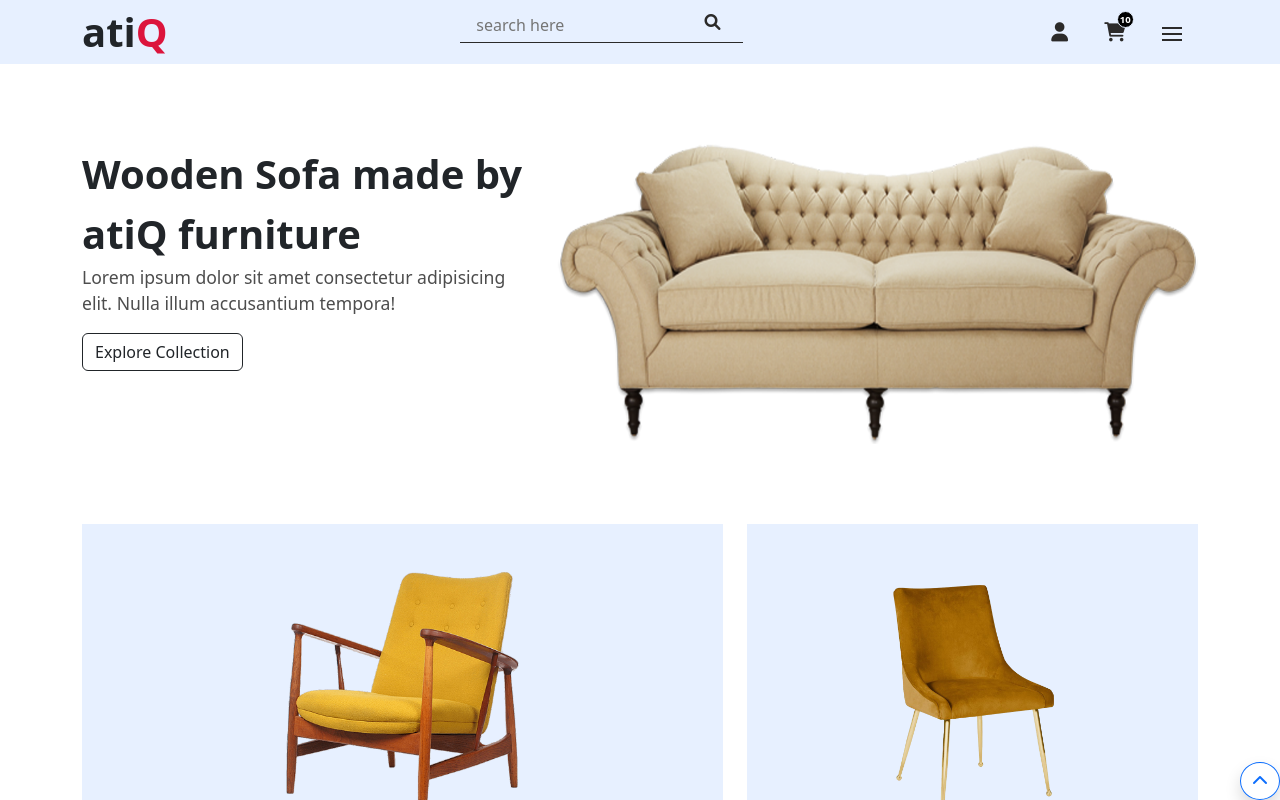
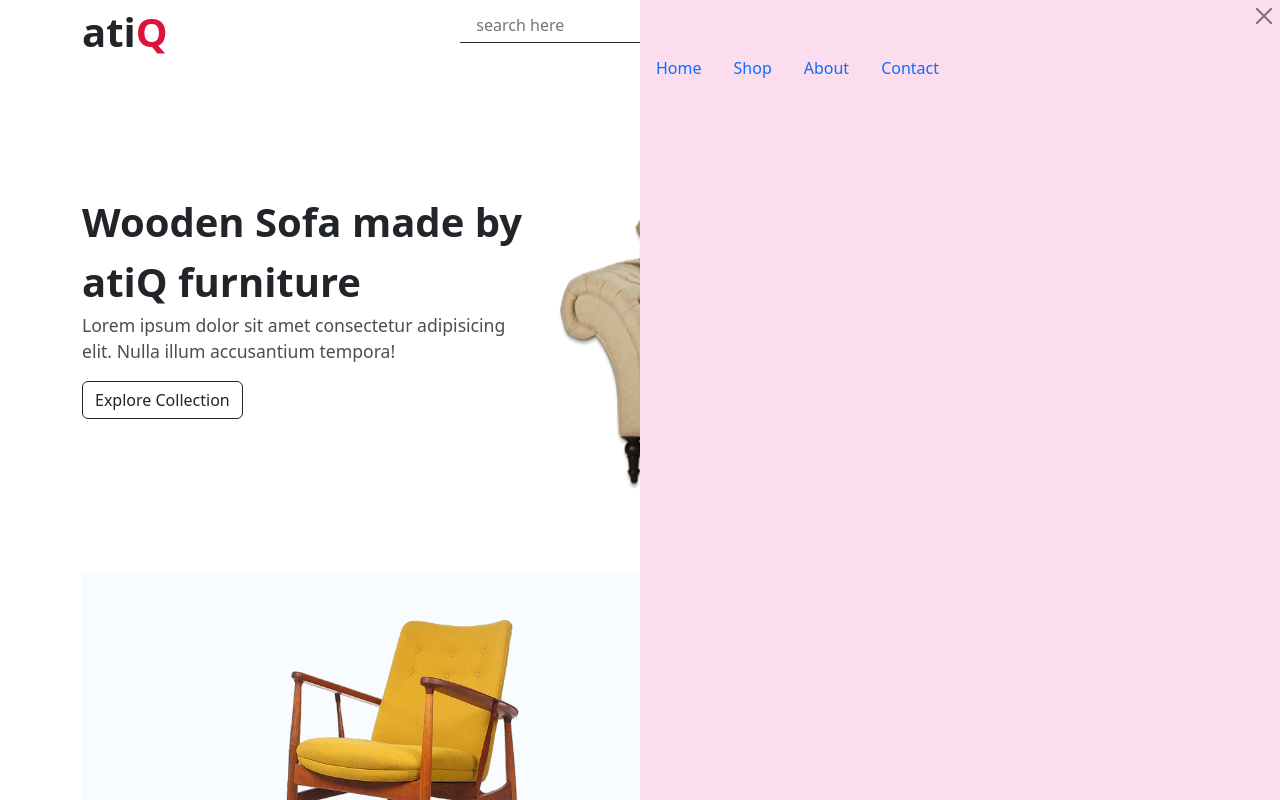
Before and after one commit to atikNao/furniture-app, a website: page index.html in a window 1280 px wide. Both pictures are taken after a click on the element 1172 px from the left and 35 px from the top of the page. Shown: the top 800 px of the page. Drawn offline with nearby package versions, Linux system fonts and the light colour scheme.

Commit message:
add a script file and change some content

```diff
--- a/index.html
+++ b/index.html
@@ -9,7 +9,7 @@
     <title>Furniture Galary</title>
 </head>
 <body>
-    <header>
+    <header id="header" class="header">
         <div class="container d-flex justify-content-between">
             <!-- START Logo -->
             <div class="header-logo">
@@ -45,7 +45,7 @@
                         <span id="shopping-cart-items">10</span>
                     </div>
                 </div>
-                <div class="top-btn">
+                <div class="top-btn" id="top-btn">
                     <div class="top-btn-box">
                         <div class="top-btn-box-line"></div>
                         <div class="top-btn-box-line"></div>
@@ -54,6 +54,15 @@
                 </div>
             </div>
             <!-- END HEADER MENU -->
+        </div>
+        <div class="header-nav" id="header-nav">
+            <button class="btn btn-close float-end m-1" id="btn-close"></button>
+            <ul class="nav">
+                <li class="nav-item"><a href="" class="nav-link">Home</a></li>
+                <li class="nav-item"><a href="#" class="nav-link">Shop</a></li>
+                <li class="nav-item"><a href="#" class="nav-link">About</a></li>
+                <li class="nav-item"><a href="#" class="nav-link">Contact</a></li>
+            </ul>
         </div>
     </header>
     <!-- END THE HEADER    -->
@@ -98,7 +107,7 @@
             <div class="row">
                 <div class="col-lg-7 col-sm-12 pb-lg-0 pb-5">
                     <div class="products-card">
-                        <div class="products-card-img">
+                        <div class="products-card-img bg-transparent">
                             <a href="#"><img src="./images/Untitled-1.png" alt="Home Sofa" title="Wooden Sofa"></a>
                         </div>
                         <div class="products-card-des">
@@ -109,7 +118,7 @@
                 </div>
                 <div class="col-lg-5 col-sm-12">
                     <div class="products-card">
-                        <div class="products-card-img">
+                        <div class="products-card-img bg-transparent">
                             <a href="#"><img src="./images/chair-1.png" alt="Home Chair" title="Home chair"></a>
                         </div>
                         <div class="products-card-des">
@@ -236,7 +245,7 @@
                         </div>
                     </div>
                 </div>
-                <div class="col-lg-4 col-md-6 pb-5">
+                <div class="col-lg-5 col-md-6 pb-5">
                     <div class="products-freatured">
                         <div class="products-card-img">
                             <a href="#"><img src="./images/20.png" alt="Home Furniture" title="Plant & Pots"></a>
@@ -244,7 +253,7 @@
                         </div>
                     </div>
                 </div>
-                <div class="col-lg-8 col-md-6">
+                <div class="col-lg-7 col-md-6">
                     <div class="products-freatured">
                         <div class="products-card-img">
                             <a href="#"><img src="./images/Untitled-1.png" alt="Home Furniture" title="Home Furniture"></a>
@@ -362,6 +371,8 @@
         <i class="fas fa-chevron-up"></i>
       </a>
 
+    <!-- LINK CUSTOM SCRIPT FILE  -->
+    <script src="./script.js"></script>
 
     <!-- LINK BOOTSTRAP 5 JAVASCRIPT BUNDILE  -->
     <script src="/node_modules/bootstrap/dist/js/bootstrap.bundle.js"></script>
--- /dev/null
+++ b/script.js
@@ -0,0 +1,30 @@
+const header = document.querySelector('#header');
+const headerNav = document.querySelector('#header-nav');
+const btnTop = document.querySelector('#top-btn');
+const btnClose = document.querySelector('#btn-close');
+
+let pos = header.offsetTop;
+
+
+window.addEventListener('scroll', () =>{
+    if ( window.pageYOffset > pos ) {
+        header.classList.add('sticky');
+    } else {
+        header.classList.remove('sticky')
+    }
+});
+
+window.addEventListener('click', () => {
+      if(headerNav.contains('show')) {
+        headerNav.style.displary = 'none';
+      }
+});
+
+
+btnTop.addEventListener('click', () => {
+    headerNav.classList.add('show');
+});
+
+btnClose.addEventListener('click', () => {
+    headerNav.classList.remove('show');
+});
--- a/scss/_customs.scss
+++ b/scss/_customs.scss
@@ -1,4 +1,4 @@
-$my-bg-color: #E7F0FF;
+$my-bg-color:  rgba(239, 245, 255, 0.356);
 $my-bg-color-1: #FCDDED;
 
 
--- a/scss/_header.scss
+++ b/scss/_header.scss
@@ -1,7 +1,7 @@
 @use  "./customs" as *;
 
 header {
-    background-color: #E7F0FF;
+    position: relative;
     margin: 0;
 
     .search{
@@ -127,4 +127,39 @@ header {
             }
         }
     }
+
+    .header-nav {
+        display: none;
+        background-color:$my-bg-color-1;
+        position: absolute;
+        top: 0;
+        right:0;
+        z-index: 99999;
+        width: 50%;
+        transform: translateX(100%);
+        transition: 1s ease-in-out;
+
+        .nav {
+            height: 100vh;
+            padding-top: 3rem;
+
+            @include media-breakpoint-down(md) {
+                flex-direction: column;
+            }
+        }
+    }
+
+    .show {
+        transform: translateX(0);
+        transition: 1s ease-in-out;
+        display: block;
+    }
 }
+
+.sticky {
+    position: fixed;
+    top: 0;
+    width: 100%;
+    z-index: 999;
+    background-color: #E7F0FF;
+}
--- a/scss/_intro.scss
+++ b/scss/_intro.scss
@@ -4,10 +4,10 @@
     margin: 0;
     padding-top: 5rem;
 
-    // @include media-breakpoint-up(md) {
-    //     padding: 5rem 0;
+    @include media-breakpoint-up(sm) {
+        padding-top: 8rem;
 
-    // }
+    }
 
     &-des{
         color: lighten(#000, 30%);
```
Also changed, not shown: assets/css/style.css, 1 other file.
